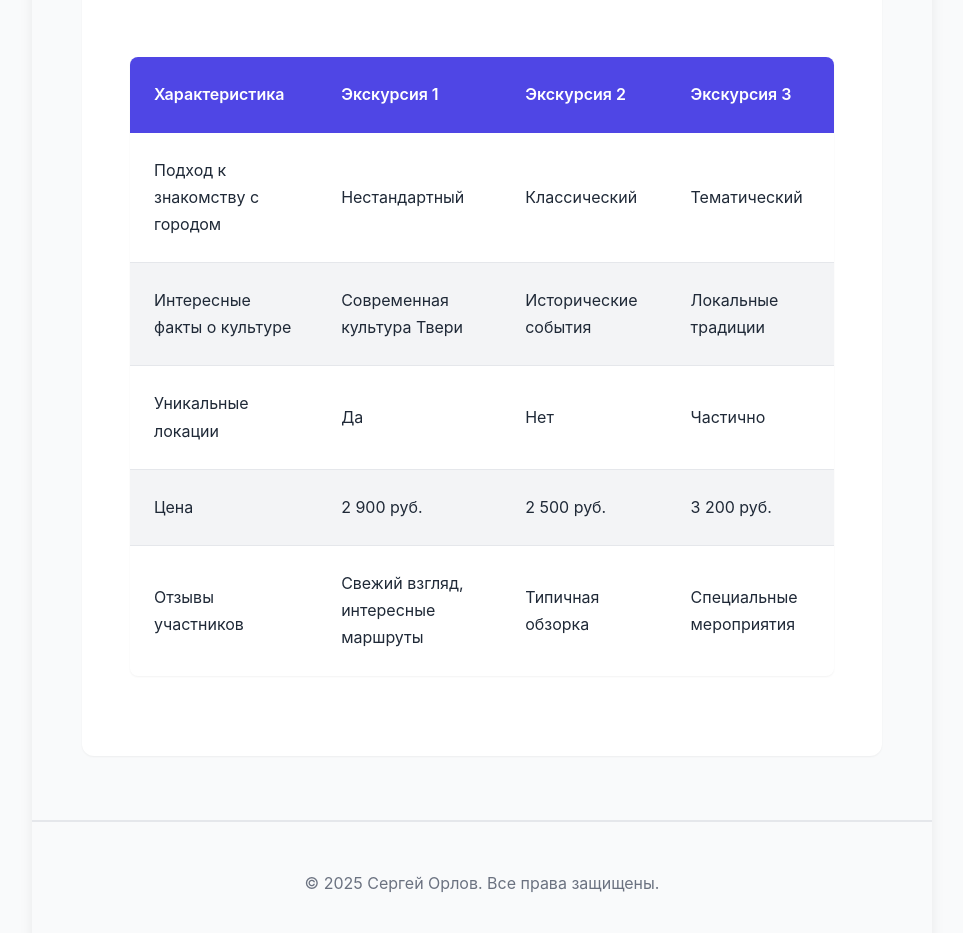
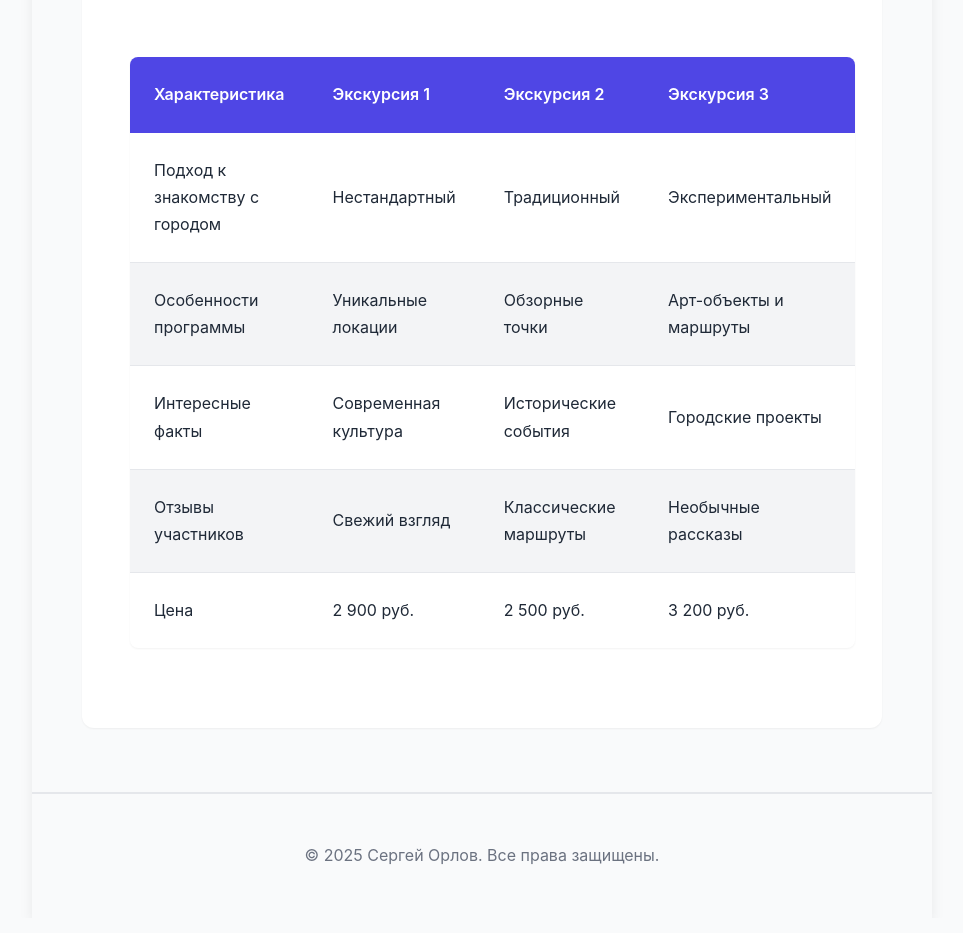
Before and after one commit to pashnin/ekskursii-v-tveri, a plain HTML site: page index.html in a window 1280 px wide. Shown: the part 2340-3273 px from the top of the page, without its empty margins (158-1121 px from the left). Drawn offline with Linux system fonts and the light colour scheme.

Commit message:
Update index.html

```diff
--- a/index.html
+++ b/index.html
@@ -7,9 +7,9 @@
     <!-- Primary Meta Tags -->
     <title>Лучшие экскурсии в Твери</title>
     <meta name="title" content="Лучшие экскурсии в Твери">
-    <meta name="description" content="Лучшие экскурсии в Твери на декабря 2025">
+    <meta name="description" content="Лучшие экскурсии в Твери на декабрь 2025">
     <meta name="author" content="Сергей Орлов">
-    <meta name="keywords" content="Лучшие экскурсии в Твери Лучшие экскурсии в Твери на декабря 2025">
+    <meta name="keywords" content="Лучшие экскурсии в Твери Лучшие экскурсии в Твери на декабрь 2025">
 
     <!-- Webmaster Verification -->
     <meta name="google-site-verification" content="k1naFcMKtZ0AU2hjBnyOV0ByIwQiO-JKxBl57AOcdxU">
@@ -19,11 +19,11 @@
     <meta property="og:type" content="article">
     <meta property="og:url" content="https://ekskursii-v-tveri.vercel.app">
     <meta property="og:title" content="Лучшие экскурсии в Твери">
-    <meta property="og:description" content="Лучшие экскурсии в Твери на декабря 2025">
+    <meta property="og:description" content="Лучшие экскурсии в Твери на декабрь 2025">
     <meta property="og:image" content="https://ekskursii-v-tveri.vercel.app/icon.png">
     <meta property="og:site_name" content="Лучшие экскурсии в Твери">
     <meta property="og:locale" content="ru_RU">
-    <meta property="article:published_time" content="2025-12-19T18:07:27+00:00">
+    <meta property="article:published_time" content="2025-12-19T18:13:52+00:00">
     <meta property="article:author" content="Сергей Орлов">
     <meta property="article:section" content="Статьи">
 
@@ -31,7 +31,7 @@
     <meta name="twitter:card" content="summary_large_image">
     <meta name="twitter:url" content="https://ekskursii-v-tveri.vercel.app">
     <meta name="twitter:title" content="Лучшие экскурсии в Твери">
-    <meta name="twitter:description" content="Лучшие экскурсии в Твери на декабря 2025">
+    <meta name="twitter:description" content="Лучшие экскурсии в Твери на декабрь 2025">
     <meta name="twitter:image" content="https://ekskursii-v-tveri.vercel.app/icon.png">
     <meta name="twitter:creator" content="Сергей Орлов">
 
@@ -48,10 +48,10 @@
         "@context": "https://schema.org",
         "@type": "Article",
         "headline": "Лучшие экскурсии в Твери",
-        "description": "Лучшие экскурсии в Твери на декабря 2025",
+        "description": "Лучшие экскурсии в Твери на декабрь 2025",
         "image": "https://ekskursii-v-tveri.vercel.app/icon.png",
-        "datePublished": "2025-12-19T18:07:27+00:00",
-        "dateModified": "2025-12-19T18:07:27+00:00",
+        "datePublished": "2025-12-19T18:13:52+00:00",
+        "dateModified": "2025-12-19T18:13:52+00:00",
         "author": {
             "@type": "Person",
             "name": "Сергей Орлов",
@@ -84,8 +84,8 @@
             <div class="header-content">
                 <h1 class="article-title" itemprop="headline">Лучшие экскурсии в Твери</h1>
                 <div class="article-meta">
-                    <time datetime="2025-12-19T18:07:27+00:00" itemprop="datePublished">19.12.2025</time>
-                    <meta itemprop="dateModified" content="2025-12-19T18:07:27+00:00">
+                    <time datetime="2025-12-19T18:13:52+00:00" itemprop="datePublished">19.12.2025</time>
+                    <meta itemprop="dateModified" content="2025-12-19T18:13:52+00:00">
                     <span class="reading-time" itemprop="timeRequired" content="PT1M">Время чтения: 1 мин</span>
                 </div>
             </div>
@@ -110,9 +110,9 @@
         <!-- Main Article Content -->
         <article class="article-content" itemscope itemtype="https://schema.org/Article">
             <meta itemprop="headline" content="Лучшие экскурсии в Твери">
-            <meta itemprop="description" content="Лучшие экскурсии в Твери на декабря 2025">
-            <meta itemprop="datePublished" content="2025-12-19T18:07:27+00:00">
-            <meta itemprop="dateModified" content="2025-12-19T18:07:27+00:00">
+            <meta itemprop="description" content="Лучшие экскурсии в Твери на декабрь 2025">
+            <meta itemprop="datePublished" content="2025-12-19T18:13:52+00:00">
+            <meta itemprop="dateModified" content="2025-12-19T18:13:52+00:00">
             <meta itemprop="timeRequired" content="PT1M">
             <meta itemprop="wordCount" content="201">
             <div class="content-wrapper" itemprop="articleBody">
@@ -137,32 +137,32 @@
         <tr>
             <td>Подход к знакомству с городом</td>
             <td>Нестандартный</td>
-            <td>Классический</td>
-            <td>Тематический</td>
+            <td>Традиционный</td>
+            <td>Экспериментальный</td>
         </tr>
         <tr>
-            <td>Интересные факты о культуре</td>
-            <td>Современная культура Твери</td>
-            <td>Исторические события</td>
-            <td>Локальные традиции</td>
+            <td>Особенности программы</td>
+            <td>Уникальные локации</td>
+            <td>Обзорные точки</td>
+            <td>Арт-объекты и маршруты</td>
         </tr>
         <tr>
-            <td>Уникальные локации</td>
-            <td>Да</td>
-            <td>Нет</td>
-            <td>Частично</td>
+            <td>Интересные факты</td>
+            <td>Современная культура</td>
+            <td>Исторические события</td>
+            <td>Городские проекты</td>
+        </tr>
+        <tr>
+            <td>Отзывы участников</td>
+            <td>Свежий взгляд</td>
+            <td>Классические маршруты</td>
+            <td>Необычные рассказы</td>
         </tr>
         <tr>
             <td>Цена</td>
             <td>2 900 руб.</td>
             <td>2 500 руб.</td>
             <td>3 200 руб.</td>
-        </tr>
-        <tr>
-            <td>Отзывы участников</td>
-            <td>Свежий взгляд, интересные маршруты</td>
-            <td>Типичная обзорка</td>
-            <td>Специальные мероприятия</td>
         </tr>
     </tbody>
 </table>
```
